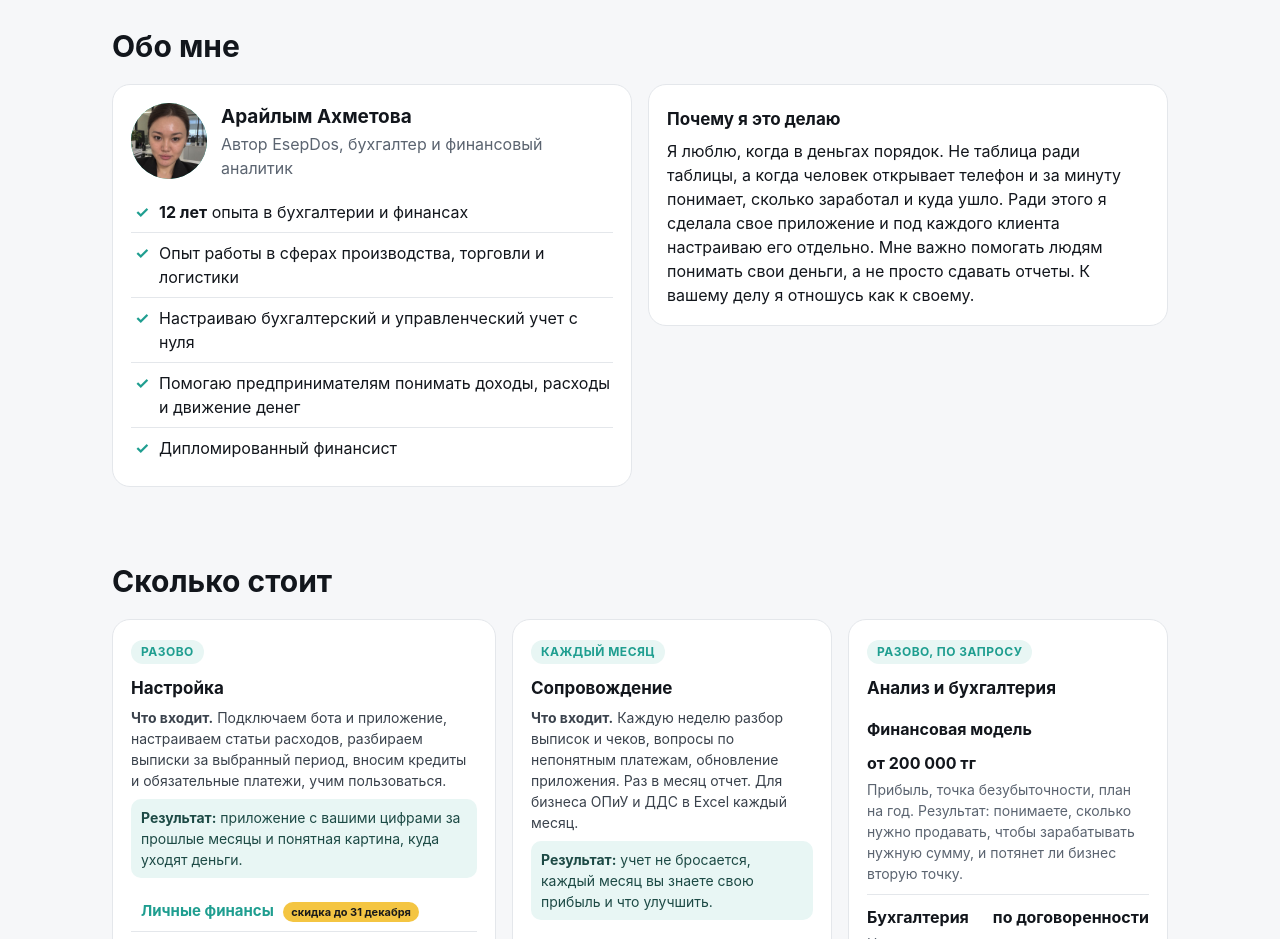
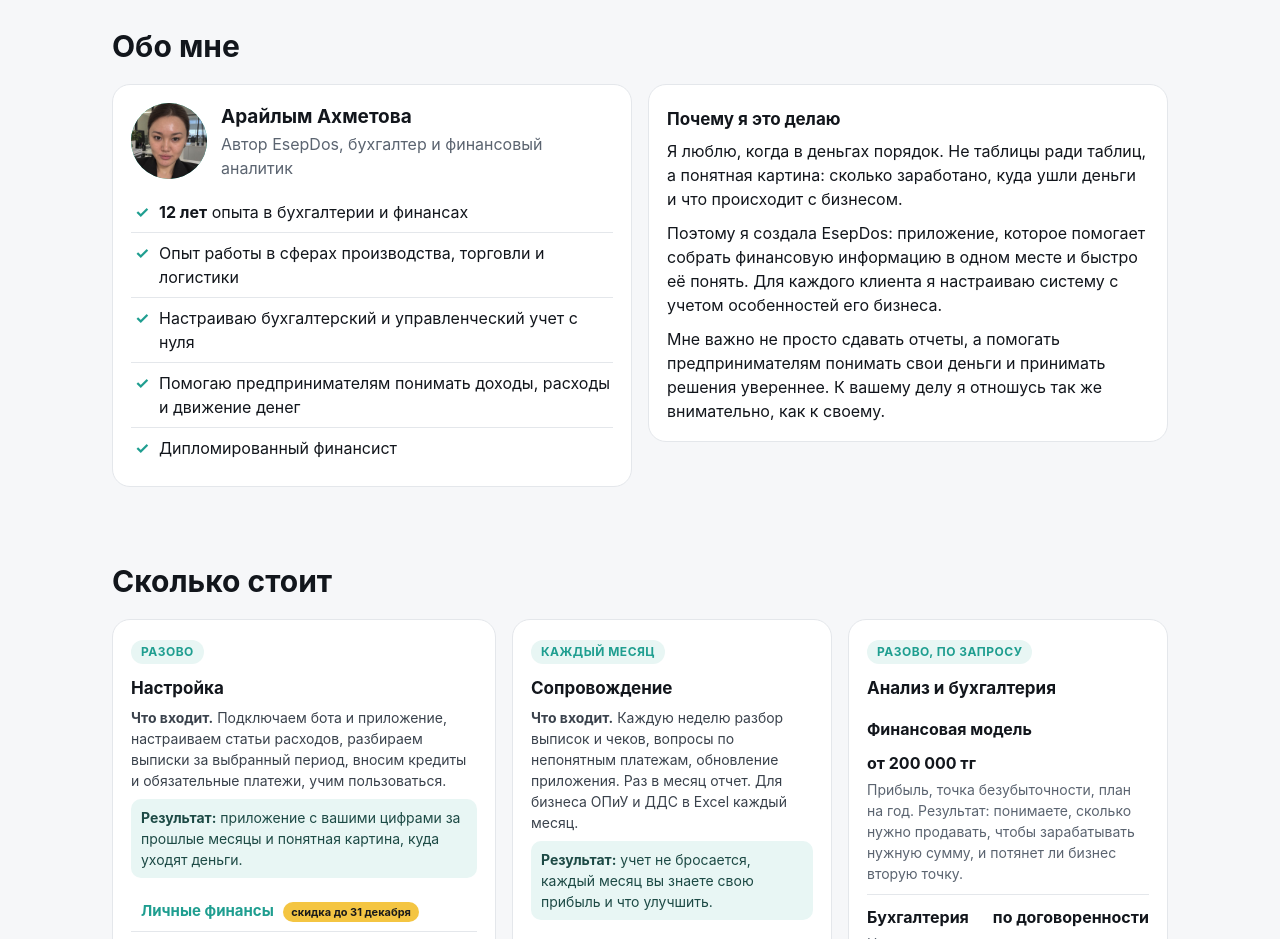
Before and after one commit to araikakd-ui/aray-finance, a plain HTML site: page start.html in a window 1280 px wide. Shown: the part 1840-2779 px from the top of the page. Drawn offline with Linux system fonts and the light colour scheme.

Commit message:
Страница: новый текст «Почему я это делаю»
Co-Authored-By: Claude Opus 5.5 <noreply@anthropic.com>

```diff
--- a/start.html
+++ b/start.html
@@ -179,7 +179,9 @@
     </div>
     <div class="card">
       <h3>Почему я это делаю</h3>
-      <p style="margin:0">Я люблю, когда в деньгах порядок. Не таблица ради таблицы, а когда человек открывает телефон и за минуту понимает, сколько заработал и куда ушло. Ради этого я сделала свое приложение и под каждого клиента настраиваю его отдельно. Мне важно помогать людям понимать свои деньги, а не просто сдавать отчеты. К вашему делу я отношусь как к своему.</p>
+      <p style="margin:0 0 10px">Я люблю, когда в деньгах порядок. Не таблицы ради таблиц, а понятная картина: сколько заработано, куда ушли деньги и что происходит с бизнесом.</p>
+      <p style="margin:0 0 10px">Поэтому я создала EsepDos: приложение, которое помогает собрать финансовую информацию в одном месте и быстро её понять. Для каждого клиента я настраиваю систему с учетом особенностей его бизнеса.</p>
+      <p style="margin:0">Мне важно не просто сдавать отчеты, а помогать предпринимателям понимать свои деньги и принимать решения увереннее. К вашему делу я отношусь так же внимательно, как к своему.</p>
     </div></div>
   </section>
 
```
